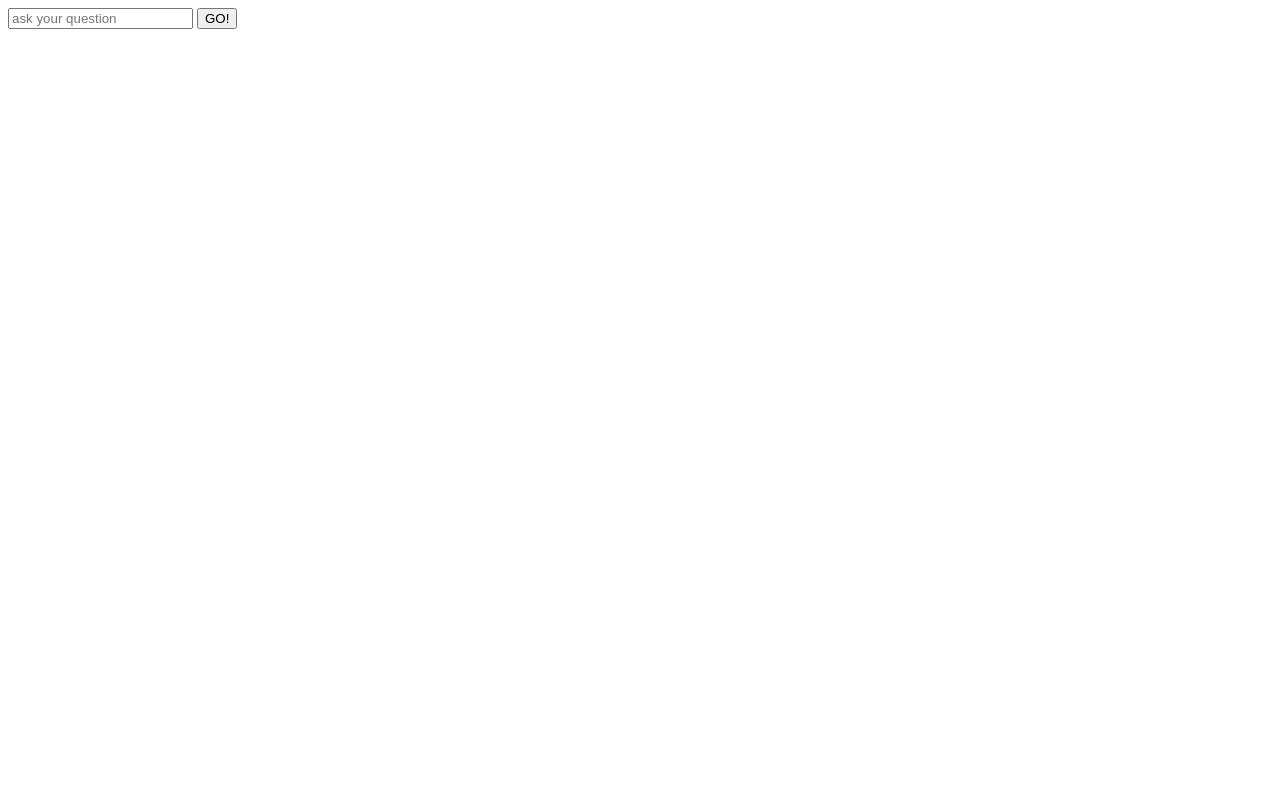
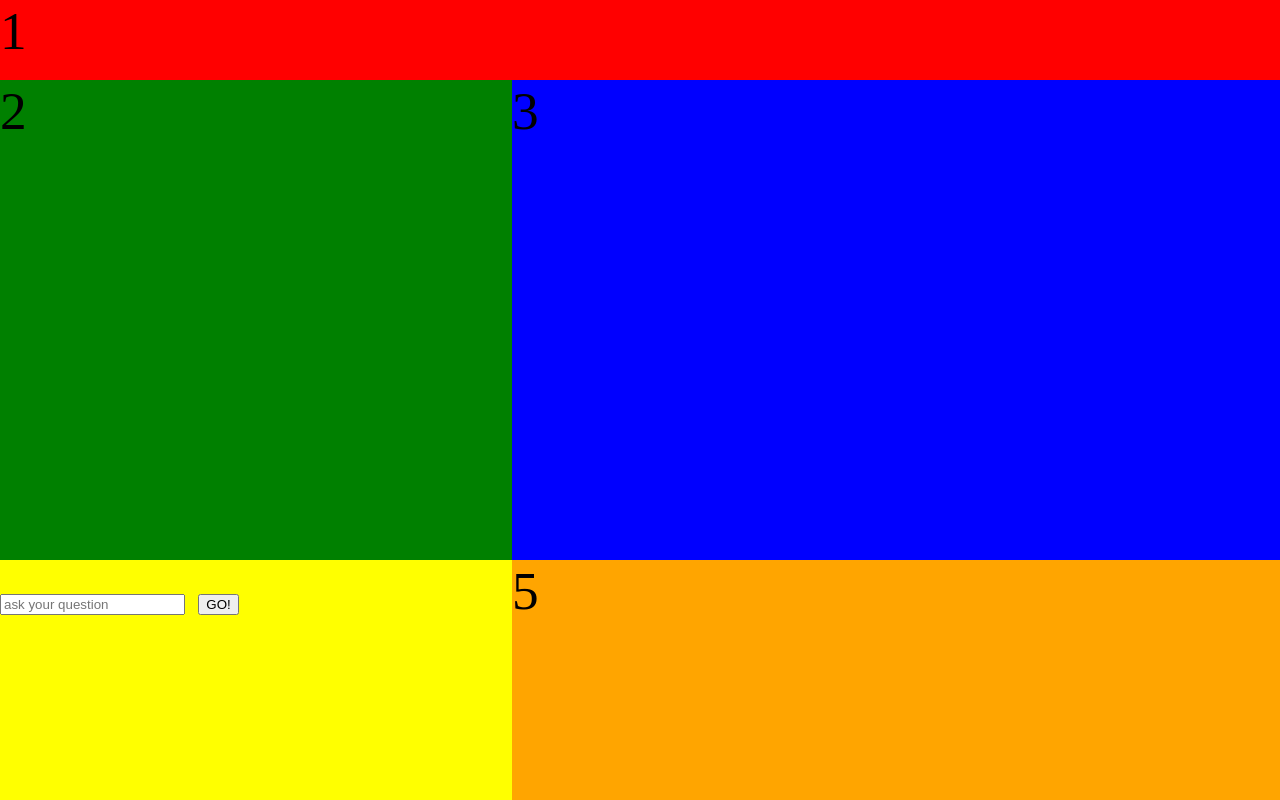
Before and after one commit to AlanTruu/StudySyncProject, a website: page index.html in a window 1280 px wide. Drawn offline with nearby package versions, Linux system fonts and the light colour scheme.

Commit message:
Started basic formatting with css

```diff
--- a/Style.css
+++ b/Style.css
@@ -0,0 +1,48 @@
+body{
+    justify-content: start;
+    display: flex;
+    flex-wrap: wrap;
+    align-content: start;
+    margin: 0%;
+}
+
+.break{
+    flex-basis: 100%;
+    height: 0px;
+}
+
+.container{
+    margin: 0%;
+    background-color: aqua;
+    font-size: 40pt;
+}
+
+.con-1{
+    background-color: red;
+    flex-basis: 100%;
+    height: 10%;
+}
+
+.con-2{
+    background-color: green;
+    flex-basis: 40%;
+    height: 60%;
+}
+
+.con-3{
+    background-color: blue;
+    flex-basis: 60%;
+    height: 60%;
+}
+
+.con-4{
+    background-color: yellow;
+    flex-basis: 40%;
+    height: 30%;
+}
+
+.con-5{
+    background-color: orange;
+    flex-basis: 60%;
+    height: 30%;
+}
--- a/index.html
+++ b/index.html
@@ -1,18 +1,28 @@
 <head>
     <title>Starting structure of the project</title>
+    <link rel="stylesheet" href="style.css">
 </head>
 
 <body>
-
-<div id = 'Input'>
-    <input type = 'text', id = 'testingInput', placeholder = 'ask your question'>
-    <button id = 'inputButton'>GO!</button>
-</div>
 
 <div id = 'output'>
 
 </div>
 
+<!-- Basic website  -->
+<div class="container con-1" id="header">1</div>
+<div class="break"></div>
+<div class="container con-2" id="timer">2</div>
+<div class="container con-3" id="calendar">3</div>
+<div class="break"></div>
+<div class="container con-4" id="tamagotchi">
+    <div id = 'Input'>
+        <input type = 'text', id = 'testingInput', placeholder = 'ask your question'>
+        <button id = 'inputButton'>GO!</button>
+    </div>
+</div>
+<div class="container con-5" id="heatmap">5</div>
+
 <script src="https://cdn.jsdelivr.net/npm/axios/dist/axios.min.js"></script>
 <script src = 'Functions.js'></script>
 
--- a/package.json
+++ b/package.json
@@ -19,7 +19,8 @@
   "description": "",
   "dependencies": {
     "axios": "^1.8.1",
-    "express": "^4.21.2"
+    "express": "^4.21.2",
+    "studysyncproject": "file:"
   },
   "devDependencies": {
     "nodemon": "^3.1.9"
```
Also changed, not shown: 1 other file.
